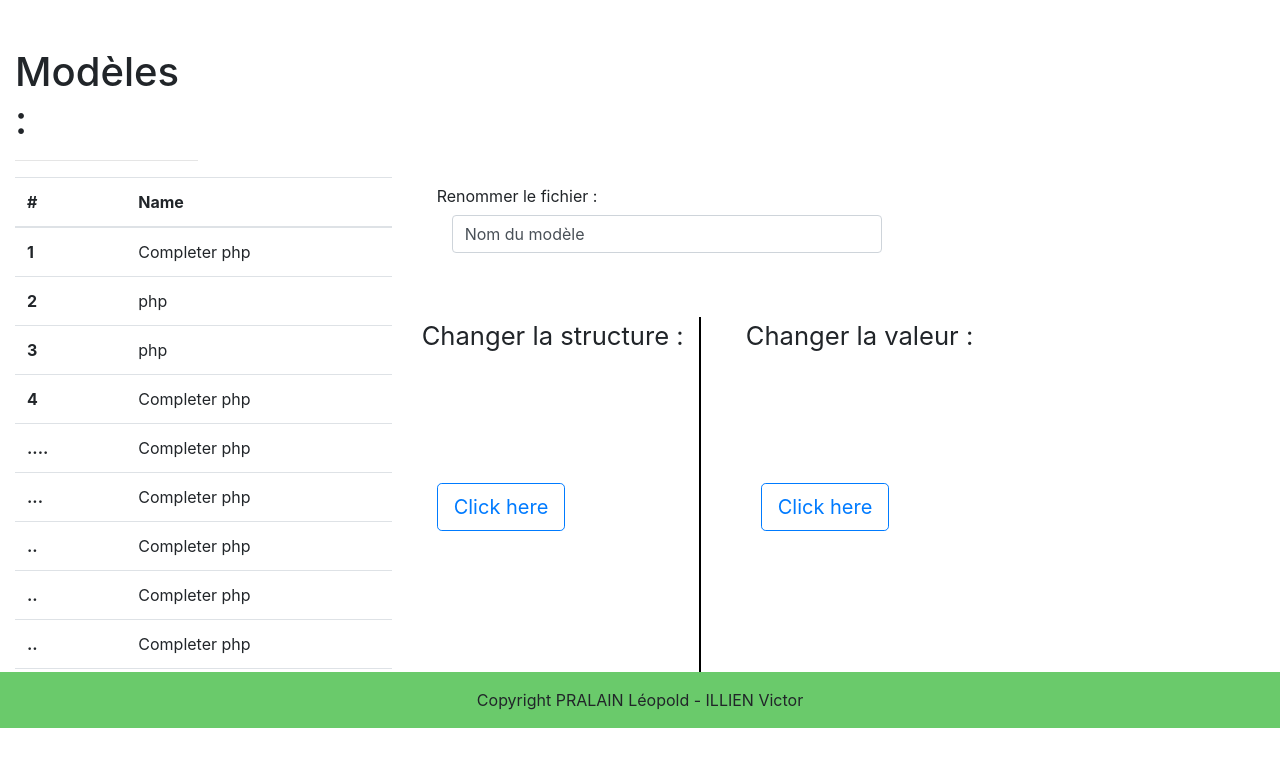
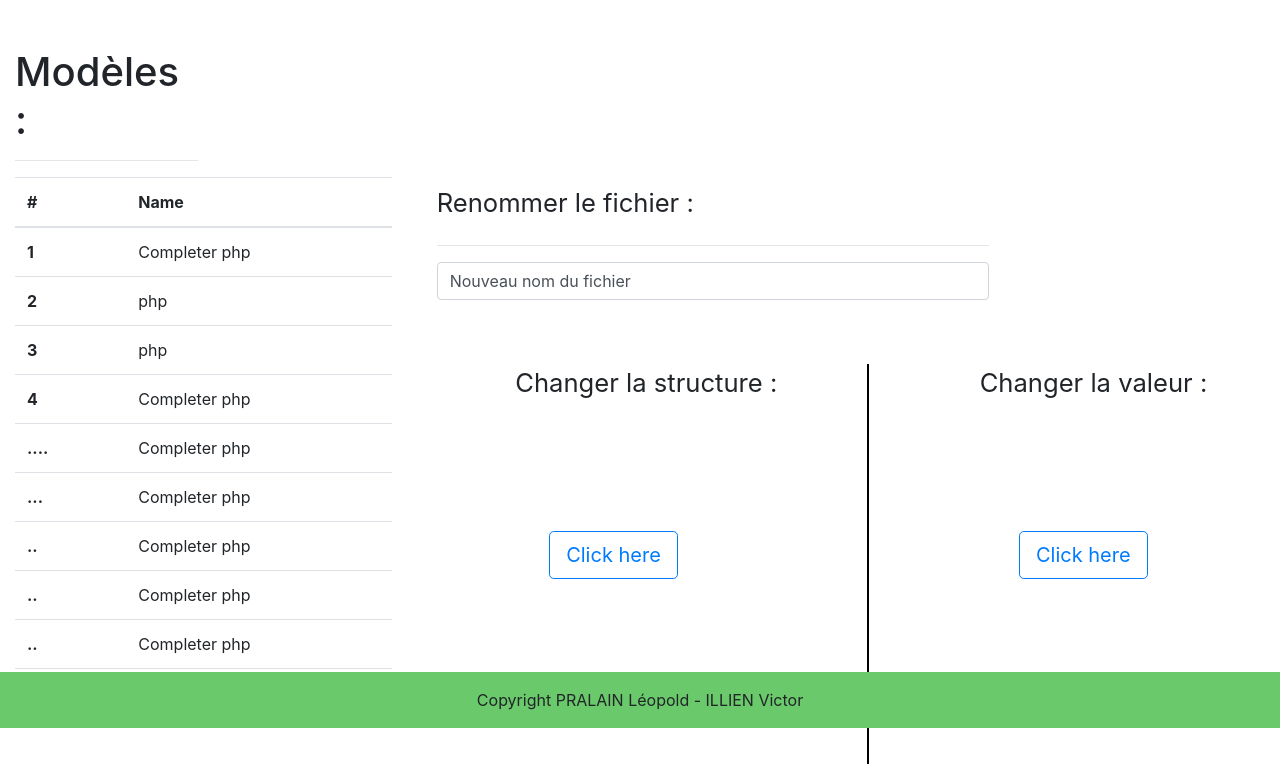
Before and after one commit to Gouderg/app-Brocoli, a PHP site: page /html/replay.php in a window 1280 px wide. Shown: the part 72-836 px from the top of the page. Before the commit the page ends 800 px from the top, so only its background shows below. Run offline with PHP 8.4, Linux system fonts and the light colour scheme.

Commit message:
replay v2 final

```diff
--- a/html/replay.php
+++ b/html/replay.php
@@ -86,32 +86,34 @@
 		<div class="col-md-8">
 			<div class="row">
 				<div class="col-md-8">
-					<div class="form-group">
+					<div class="form-group police">
 						<label for="renommer" class="col-form-label">Renommer le fichier :</label>
-						<div class="col-sm-10">
-							<input type="text" class="form-control" id="nomModel" value="Nom du modèle">
-						</div>
+						<hr>
+							<input type="text" class="  form-control" id="newfic" value="Nouveau nom du fichier">
 					</div>
 					<br><br>
 				</div>
 
 				<div class="row">
 					<div class="col-auto ">
-						<label class="police " id="val">Changer la structure :</label>
+						<label class="police " id="val"> &nbsp; &nbsp; &nbsp;&nbsp; &nbsp; &nbsp; &nbsp;  Changer la structure : &nbsp; &nbsp; &nbsp; </label>
 
 						<br><br><br><br><br><br>
 
 						<div class="col-auto">
+							&nbsp; &nbsp; &nbsp; &nbsp; &nbsp;&nbsp; &nbsp; &nbsp; &nbsp; &nbsp; &nbsp; &nbsp; &nbsp;
 							<button type="submit" class="btn btn-outline-primary btn-lg" id="btnGenerer"> <a href="generate.php">Click here </a></button>
 						</div>
 					</div>
-					<div class="vertical-line col-auto"></div>
+					&nbsp;&nbsp;&nbsp; &nbsp; &nbsp;
+					<div class="vertical-line col-auto"> &nbsp; &nbsp; &nbsp; </div>
 					<div class="col-auto">
-						<label class="police " id="val">Changer la valeur :</label>
+						<label class="police " id="val"> &nbsp; &nbsp; &nbsp;  Changer la valeur :</label>
 
 						<br><br><br><br><br><br>
 
 						<div class="col-auto">
+							&nbsp; &nbsp; &nbsp; &nbsp; &nbsp;&nbsp; &nbsp; &nbsp;
 							<button type="submit" class="btn btn-outline-primary btn-lg" id="btnGenerer"> <a href="index.php"> Click here </a></button>
 						</div>
 					</div>
```
